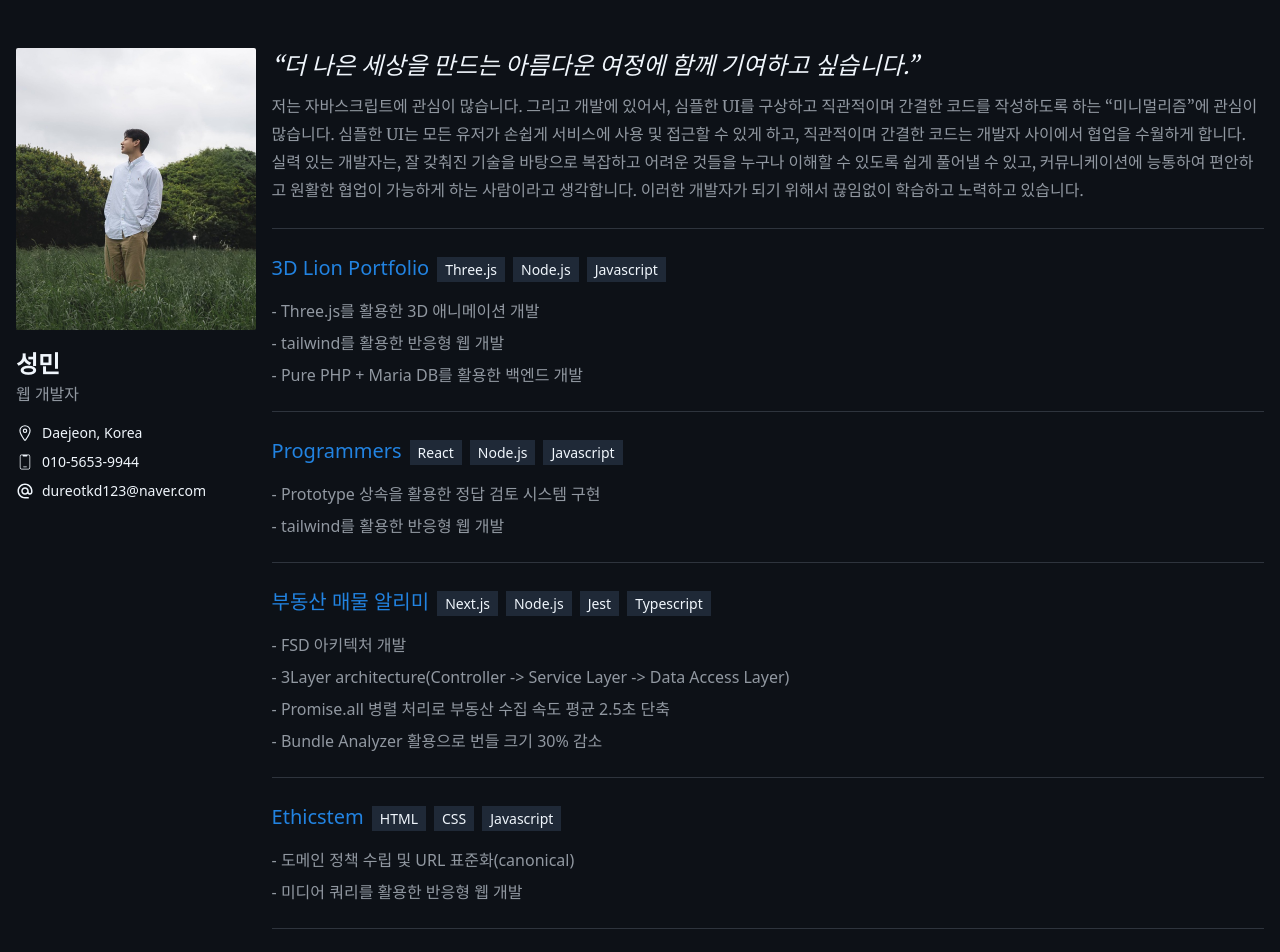
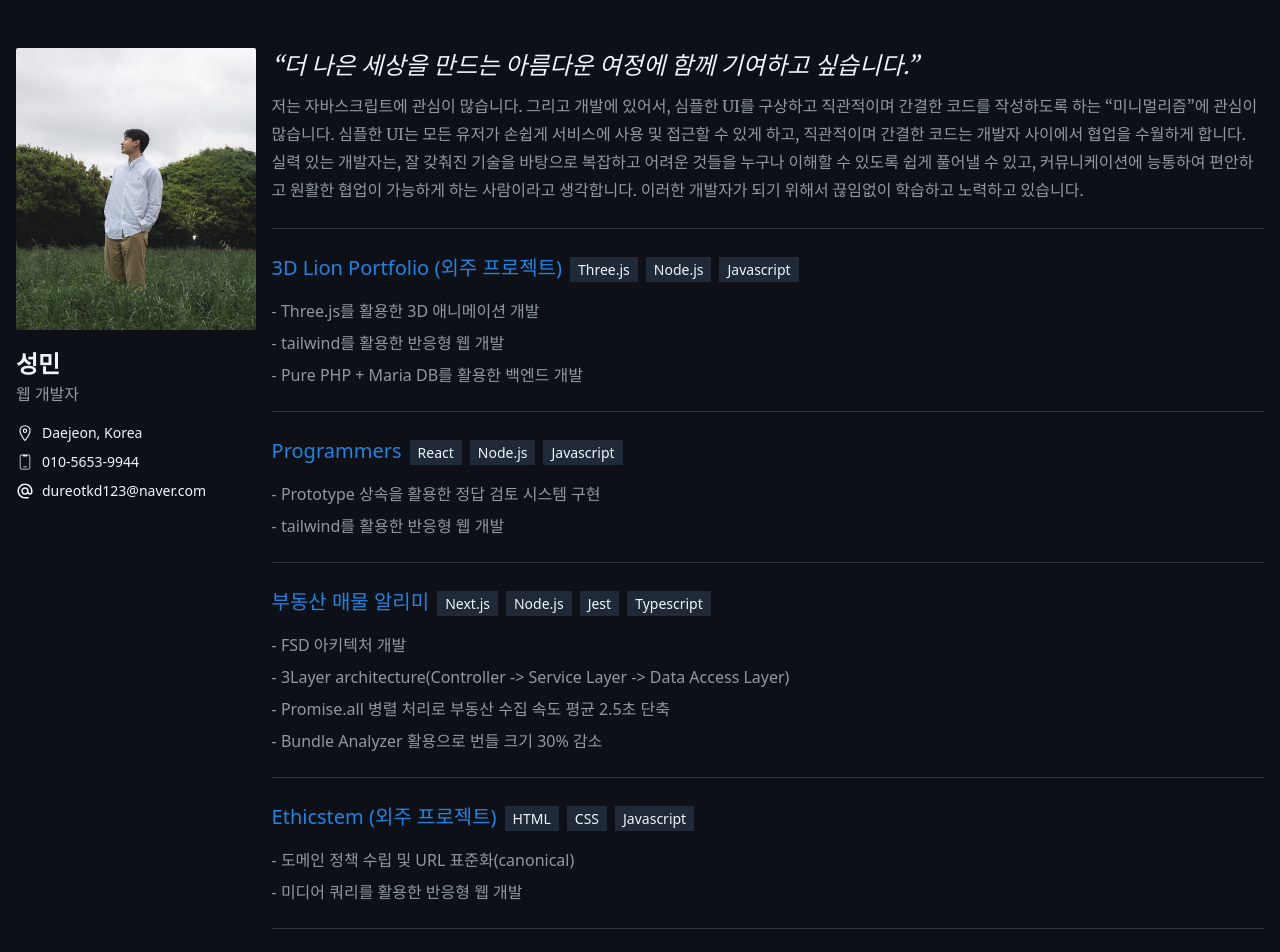
Before and after one commit to dureotkd/sungmin.me, a Next.js app: page / in a window 1280 px wide. Shown: the top 952 px of the page. Built offline with nearby package versions, Linux system fonts and the light colour scheme.

Commit message:
이력서 업로드 완

```diff
--- a/src/app/main.tsx
+++ b/src/app/main.tsx
@@ -28,7 +28,7 @@ const listItemVariants = {
 export default function Main() {
   const projects = [
     {
-      title: "3D Lion Portfolio",
+      title: "3D Lion Portfolio (외주 프로젝트)",
       link: "https://www.itsmeiris.com",
       descriptions: [
         "Three.js를 활용한 3D 애니메이션 개발",
@@ -58,7 +58,7 @@ export default function Main() {
       languages: ["Next.js", "Node.js", "Jest", "Typescript"],
     },
     {
-      title: "Ethicstem",
+      title: "Ethicstem (외주 프로젝트)",
       link: "https://ethicstem.kr",
       descriptions: [
         "도메인 정책 수립 및 URL 표준화(canonical)",
```
